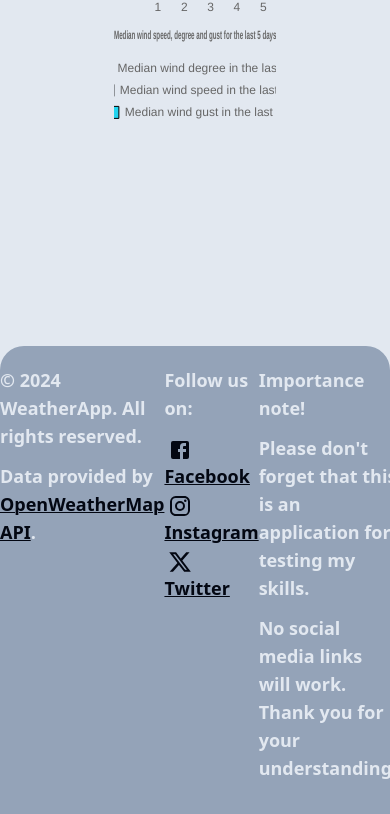
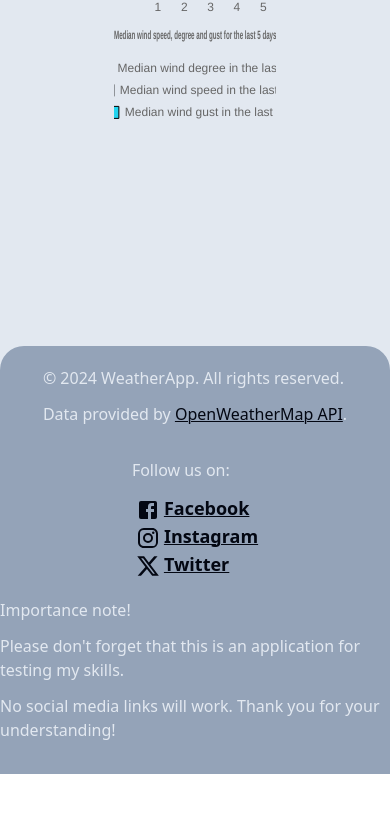
Before and after one commit to Alexandru2401/weather-react-app, a React (Create React App) app: page /about in a window 390 px wide. Shown: the part 1792-2606 px from the top of the page. After the commit the page ends 2566 px from the top, so only its background shows below. Built offline with nearby package versions, Linux system fonts and the light colour scheme; no server answers.

Commit message:
footer- responsive

```diff
--- a/src/components/Footer.jsx
+++ b/src/components/Footer.jsx
@@ -4,10 +4,10 @@ import FacebookIcon from "@mui/icons-material/Facebook";
 import XIcon from "@mui/icons-material/X";
 
 export default function Footer() {
-  const basicStyle = "text-lg text-slate-200 font-semibold mb-3";
+  const basicStyle = "text-md lg:xl text-slate-200 xl:font-semibold mb-3";
   const linkStyle = "text-gray-950 underline decoration-1 list-none text-lg font-semibold"
   return (
-    <footer className="bg-slate-400 py-5 flex justify-around mt-10 rounded-t-3xl">
+    <footer className="bg-slate-400 py-5 flex flex-col justify-center items-center lg:flex-row lg:justify-around mt-10 rounded-t-3xl gap-5">
       <div>
         <p className={basicStyle}>© 2024 WeatherApp. All rights reserved.</p>
         <p className={basicStyle}>
```
